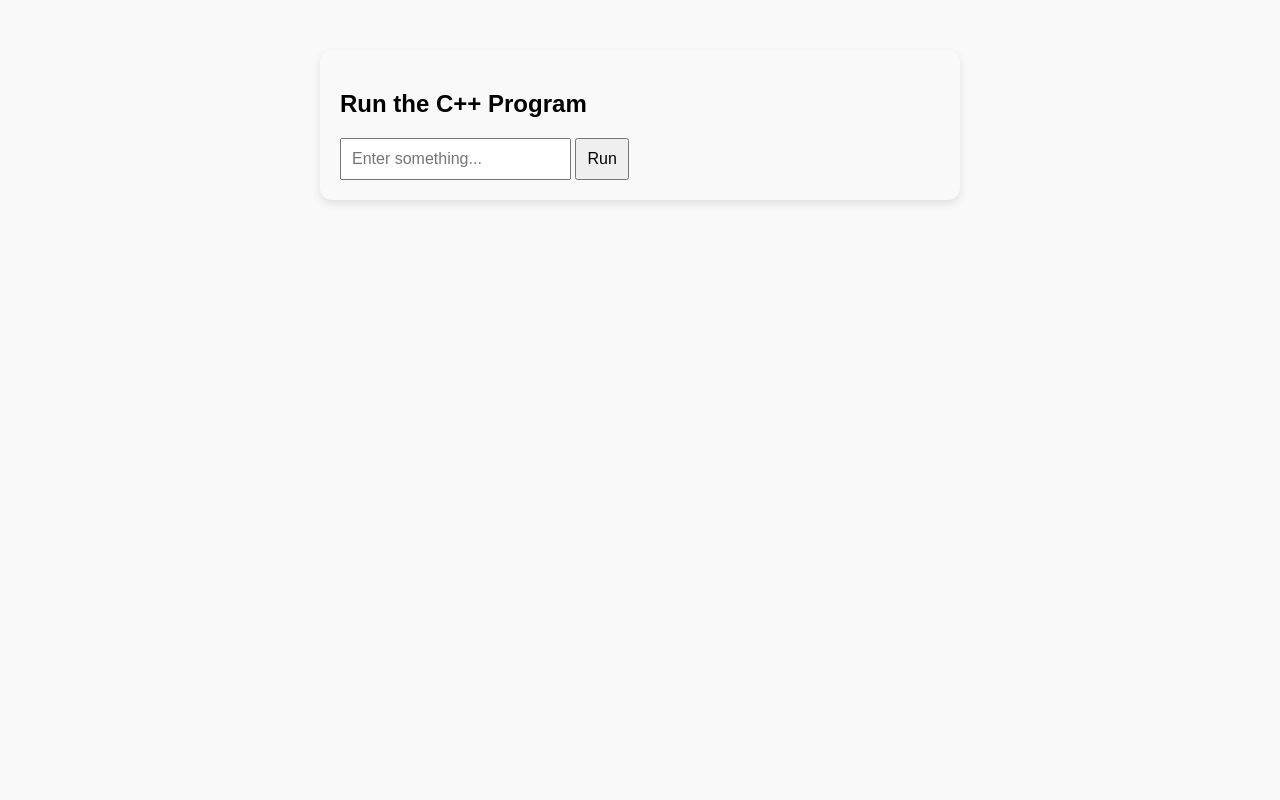
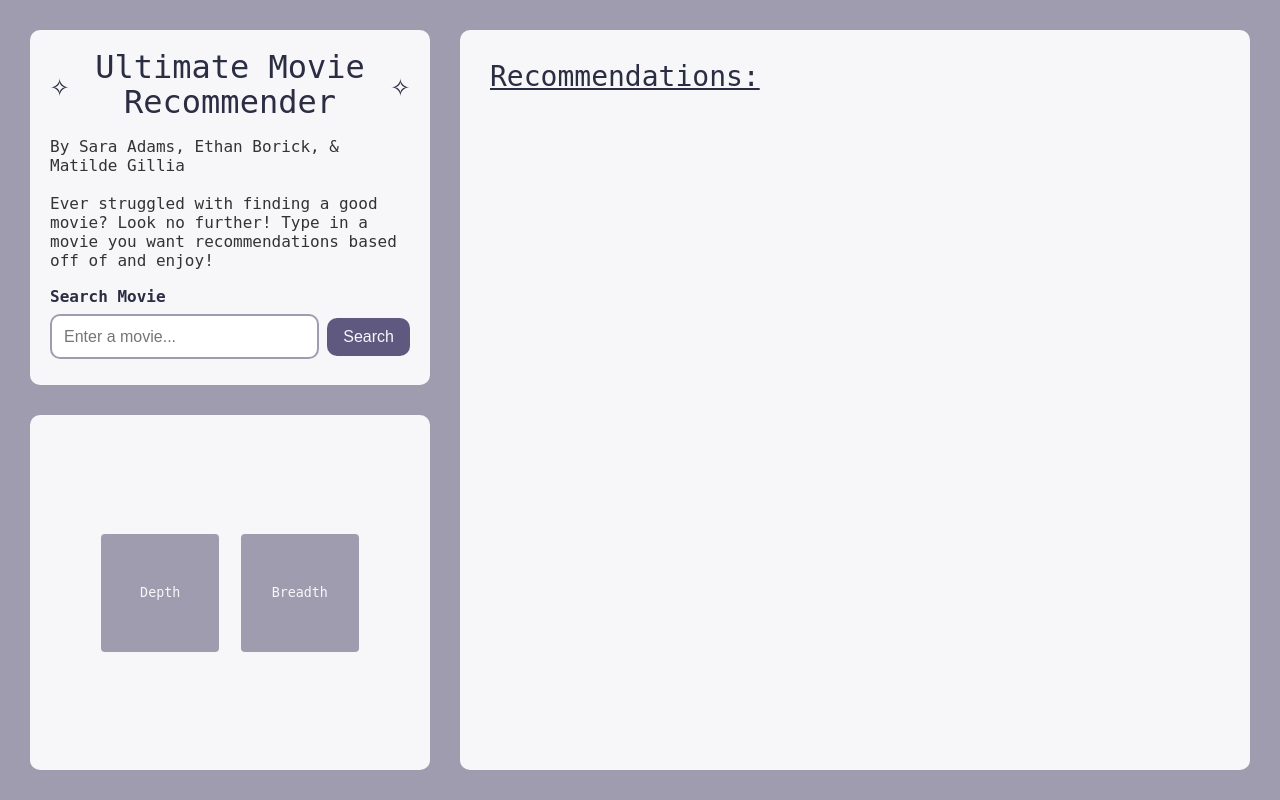
Before and after one commit to ethanborick/COP3530-Project-2-Ultimate-Movie-Recommender, a Flask app: page / in a window 1280 px wide. Run offline with Flask 3, Linux system fonts and the light colour scheme.

Commit message:
Working buttons, search output improved

```diff
--- a/server.py
+++ b/server.py
@@ -1,31 +1,40 @@
-from flask import Flask, request, render_template
+from flask import Flask, request, render_template, session
 import subprocess
 import os
 
 app = Flask(__name__)
+app.secret_key = "wowAkey"
 
 @app.route("/", methods=["GET", "POST"])
 def home():
-    output = None
+    output = ""
+    traversal = session.get("traversal", "breadth")
+
     if request.method == "POST":
-        user_input = request.form["user_input"]
+        action = request.form.get("action")
+        user_input = request.form.get("user_input", "")
 
-        # Figure out the path to your compiled C++ program
+        # path to c++
         exe_path = "./program"
         if os.name == "nt":  # Windows
             exe_path = "program.exe"
 
-        # Run your C++ program with the provided input
-        result = subprocess.run(
-            [exe_path],
-            input=user_input,
-            text=True,
-            capture_output=True
-        )
+        # run c++
+        if action == "depth":
+            traversal = "depth"
+            session["traversal"] = traversal
+        elif action == "breadth":
+            traversal = "breadth"
+            session["traversal"] = traversal
+        elif action == "search" and user_input:
+            result = subprocess.run(
+                [exe_path, user_input, traversal],
+                text=True,
+                capture_output=True
+            )
+            output = result.stdout or result.stderr
 
-        output = result.stdout or result.stderr
-
-    return render_template("index.html", output=output)
+    return render_template("index.html", output=output, traversal=traversal)
 
 if __name__ == "__main__":
     app.run(debug=True)
--- a/templates/index.html
+++ b/templates/index.html
@@ -1,40 +1,244 @@
 <!DOCTYPE html>
 <html>
+
 <head>
   <title>✧-Ultimate Movie Recommender-✧</title>
   <style>
     body {
-        font-family: Arial, sans-serif;
-        max-width: 600px;
-        margin: 50px auto;
-        background: #f9f9f9;
+      margin: 0;
+      line-height: normal;
+      font-family: 'Geist Mono', monospace;
+      overflow: hidden;
+    }
+
+    * {
+      box-sizing: border-box;
+    }
+
+    .screen1-color-2 {
+      width: 100vw;
+      height: 100vh;
+      background-color: #a09cb0;
+      overflow: hidden;
+      display: flex;
+      align-items: stretch;
+      justify-content: space-between;
+      padding: 30px;
+      box-sizing: border-box;
+      gap: 30px;
+      color: #2b2d42;
+    }
+
+    .right {
+      width: 400px;
+      display: flex;
+      flex-direction: column;
+      gap: 30px;
+    }
+
+    .top {
+      background-color: #f7f7f9;
+      flex: 1;
+      display: flex;
+      flex-direction: column;
       padding: 20px;
-        border-radius: 12px;
-        box-shadow: 0 4px 8px rgba(0,0,0,0.1);
+      gap: 15px;
+      border-radius: 10px;
     }
-      input, button {
-        padding: 10px;
-        font-size: 1rem;
+
+    .title {
+      display: flex;
+      align-items: center;
+      justify-content: space-between;
+      font-size: 32px;
     }
-      pre {
-        background: #fff;
-        border: 1px solid #ccc;
-        padding: 10px;
-        white-space: pre-wrap;
-        border-radius: 8px;
+
+    .info {
+      margin-top: 2px;
+      margin-bottom: 2px;
+    }
+
+    .screen1-color-2-title {
+      flex: 1;
+      text-align: center;
+      gap: -5px;
+      line-height: 1.1;
+      margin: 0;
+      padding: 0;
+    }
+
+    .title p {
+      margin: 0;
+      padding: 0;
+    }
+
+    .info {
+      font-size: 16px;
+      color: #333;
+    }
+
+    .search {
+      display: flex;
+      flex-direction: column;
+      gap: 8px;
+    }
+
+    .search label {
+      font-weight: bold;
+    }
+
+    .search form {
+      display: flex;
+      gap: 8px;
+      align-items: center;
+    }
+
+    .search input {
+      flex: 1;
+      height: 45px;
+      border-radius: 10px;
+      border: 2px solid #a09cb0;
+      padding: 0 12px;
+      font-size: 16px;
+      outline: none;
+    }
+
+    .search input:focus {
+      border-color: #5f5980;
+    }
+
+    .search button {
+      background-color: #5f5980;
+      color: #f7f7f9;
+      border: none;
+      border-radius: 10px;
+      padding: 10px 16px;
+      font-size: 16px;
+      cursor: pointer;
+      transition: 0.2s ease;
+    }
+
+    .search button:hover {
+      background-color: #4a446d;
+    }
+
+    /* Bottom Buttons */
+    .bottom {
+      align-self: stretch;
+      flex: 1;
+      background-color: #f7f7f9;
+      overflow: hidden;
+      display: flex;
+      flex-direction: row;
+      align-items: center;
+      justify-content: space-evenly;
+      gap: 10px;
+      text-align: center;
+      padding: 20px;
+      border-radius: 10px;
+      box-sizing: border-box;
+    }
+
+    .depth {
+      width: 100%;
+      display: flex;
+      flex-direction: column;
+      align-items: center;
+      gap: 10px;
+    }
+
+    .depth-child,
+    .breadth-child {
+      width: 130px;
+      height: 130px;
+      border-radius: 10px;
+      box-sizing: border-box;
+      background-color: #a09cb0;
+      border: 6px solid #f7f7f9;
+      font-family: 'Geist Mono', monospace;
+      color: #f7f7f9;
+      transition: 0.2s ease;
+    }
+
+    .depth-child:hover,
+    .breadth-child:hover {
+      transform: scale(1.05);
+      border: 6px solid #abdae1;
+    }
+
+    /* Left Section */
+    .left {
+      flex: 1;
+      background-color: #f7f7f9;
+      border-radius: 10px;
+      padding: 30px;
+      overflow-y: auto;
+    }
+
+    .recommendations {
+      text-decoration: underline;
+      margin-bottom: 20px;
+      font-size: 28px;
+    }
+
+    pre.output {
+      font-size: 18px;
+      margin-bottom: 6px;
     }
   </style>
 </head>
+
 <body>
-    <h2>Run the C++ Program</h2>
+  <div class="screen1-color-2">
+    <!-- RIGHT SIDE -->
+    <div class="right">
+      <div class="top">
+        <div class="title">
+          <div>✧</div>
+          <div class="screen1-color-2-title">
+            <p class="ultimate-movie">Ultimate Movie</p>
+            <p class="ultimate-movie">Recommender</p>
+          </div>
+          <div>✧</div>
+        </div>
+
+        <div class="info">By Sara Adams, Ethan Borick, & Matilde Gillia</div>
+        <div class="info">
+          Ever struggled with finding a good movie? Look no further! Type in a movie you want recommendations based off
+          of and enjoy!
+        </div>
+
+        <!-- Working Search Input -->
+        <div class="search">
+          <label for="user_input">Search Movie</label>
           <form method="POST">
-      <input name="user_input" placeholder="Enter something..." required>
-      <button type="submit">Run</button>
+            <input type="text" name="user_input" id="user_input" placeholder="Enter a movie..." required>
+            <button type="submit" name="action" value="search">Search</button>
           </form>
+        </div>
+      </div>
 
+      <div class="bottom">
+        <form method="POST">
+          <form method="POST">
+            <input type="hidden" name="user_input" value="{{ user_input }}">
+            <button type="submit" name="action" value="depth" class="depth-child">Depth</button>
+            <button type="submit" name="action" value="breadth" class="breadth-child">Breadth</button>
+          </form>
+        </form>
+      </div>
+    </div>
+
+    <!-- LEFT SIDE -->
+    <div class="left">
+      <div class="recommendations">Recommendations:</div>
+      <div class="movie-list">
         {% if output %}
-    <h3>Program Output:</h3>
-    <pre>{{ output }}</pre>
+        <pre class="output">{{ output }}</pre>
         {% endif %}
+      </div>
+    </div>
+  </div>
 </body>
+
 </html>
```
Also changed, not shown: 2 other files. Lines whose indentation alone changed are shown as unchanged.
